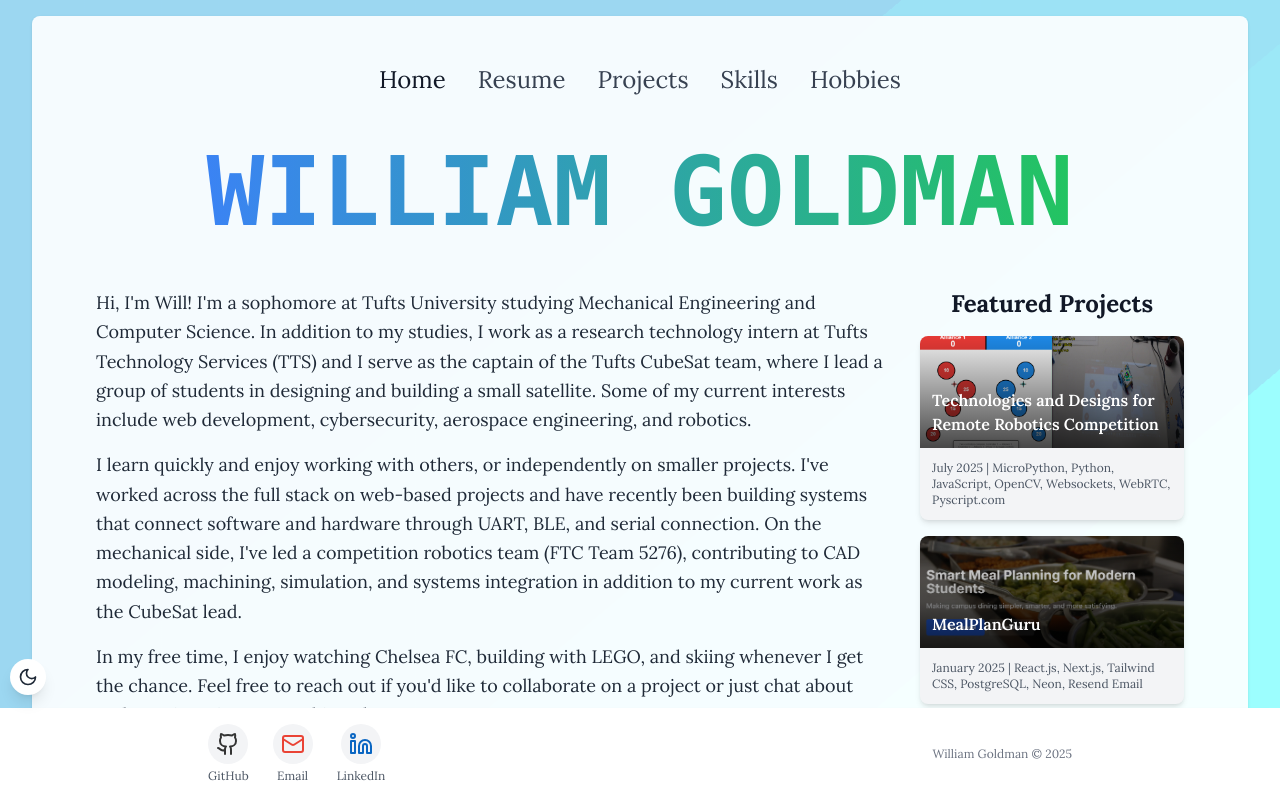
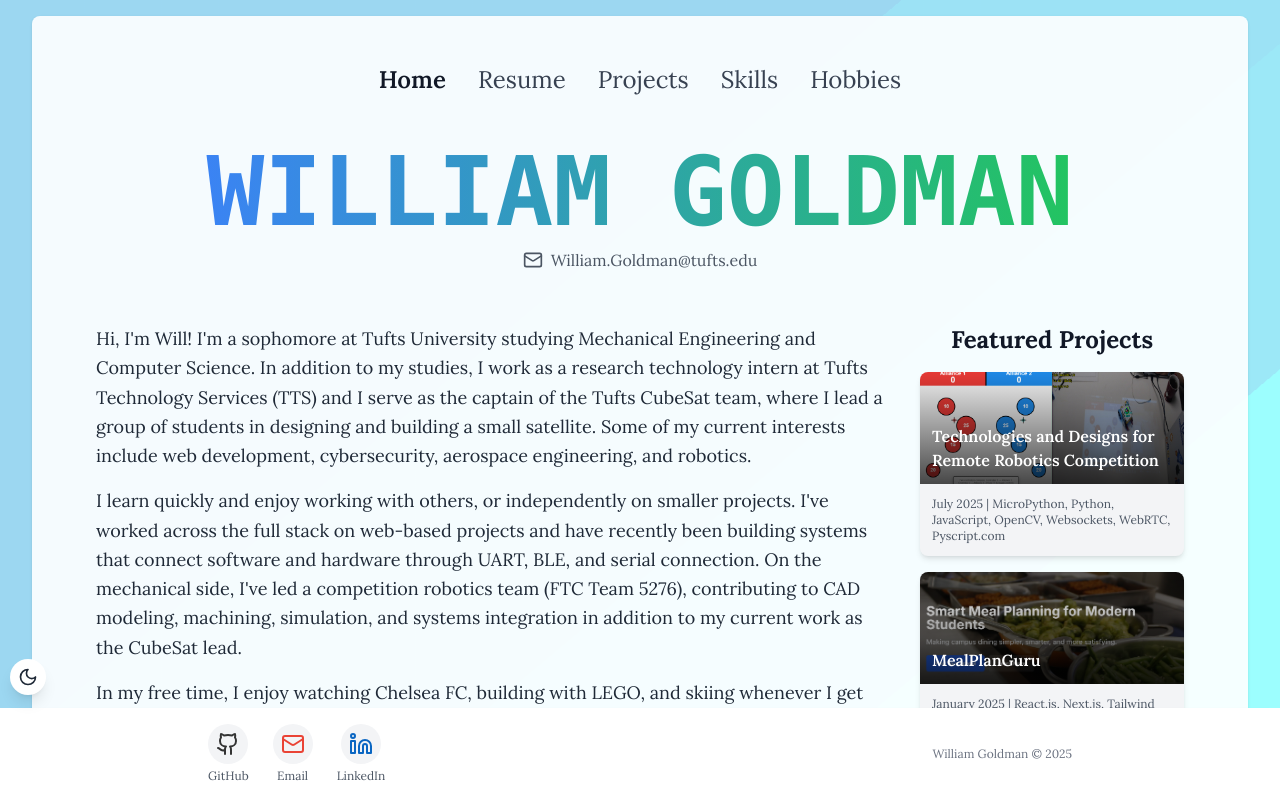
Before and after one commit to iliketocode2/Profile-Website-v2, a Next.js app: page / in a window 1280 px wide. Shown: the top 800 px of the page. Built offline with nearby package versions, Linux system fonts and the light colour scheme.

Commit message:
styling of navbar, email on homepage

```diff
--- a/src/app/page.tsx
+++ b/src/app/page.tsx
@@ -2,6 +2,7 @@
 import { projects } from '@/app/lib/projects';
 import Image from 'next/image';
 import { motion } from 'framer-motion';
+import { Mail } from 'lucide-react';
 
 export default function Home() {
   const featuredProjectTitles = [
@@ -23,7 +24,7 @@ export default function Home() {
             className="w-full max-w-4xl mx-auto text-center py-8"
           >
             <h1
-              className="text-4xl sm:text-5xl md:text-6xl lg:text-7xl xl:text-8xl font-bold font-mono uppercase leading-tight mb-4 w-full text-center"
+              className="text-4xl sm:text-5xl md:text-6xl lg:text-7xl xl:text-8xl font-bold font-mono uppercase leading-tight mb-2 w-full text-center"
               style={{
                 background: 'linear-gradient(to right, rgb(59, 130, 246), rgb(34, 197, 94))',
                 WebkitBackgroundClip: 'text',
@@ -35,6 +36,20 @@ export default function Home() {
               William <br className="sm:hidden" />
               Goldman
             </h1>
+            <motion.p
+              initial={{ opacity: 0, y: 10 }}
+              animate={{ opacity: 1, y: 0 }}
+              transition={{ duration: 0.5, delay: 0.1 }}
+              className="text-sm sm:text-base text-gray-600 dark:text-gray-400 mb-4"
+            >
+            <a
+              href="mailto:William.Goldman@tufts.edu"
+              className="inline-flex items-center gap-2 hover:text-blue-600 dark:hover:text-blue-400 transition-colors duration-200"
+            >
+              <Mail className="w-4 h-4 sm:w-5 h-5" />
+              <span>William.Goldman@tufts.edu</span>
+            </a>
+            </motion.p>
           </motion.section>
 
           <div className="w-full max-w-6xl mx-auto mb-12 pb-12 border-b border-gray-300 dark:border-gray-700">
--- a/src/components/NavBar.tsx
+++ b/src/components/NavBar.tsx
@@ -27,7 +27,7 @@ export default function Navbar() {
               className={`
                 transition-colors duration-300
                 ${pathname === item.href
-                  ? 'font-normal text-gray-900 dark:text-white'
+                  ? 'font-semibold text-gray-900 dark:text-white'
                   : 'text-gray-700 dark:text-gray-300 hover:text-gray-900 dark:hover:text-white'}
               `}
             >
@@ -57,7 +57,7 @@ export default function Navbar() {
                   className={`
                     mt-1 transition-colors duration-300
                     ${pathname === item.href
-                      ? 'text-blue-600 dark:text-blue-400'
+                      ? 'text-blue-600 dark:text-blue-400 font-semibold'
                       : 'text-gray-500 dark:text-gray-400'}
                   `}
                 >
```
